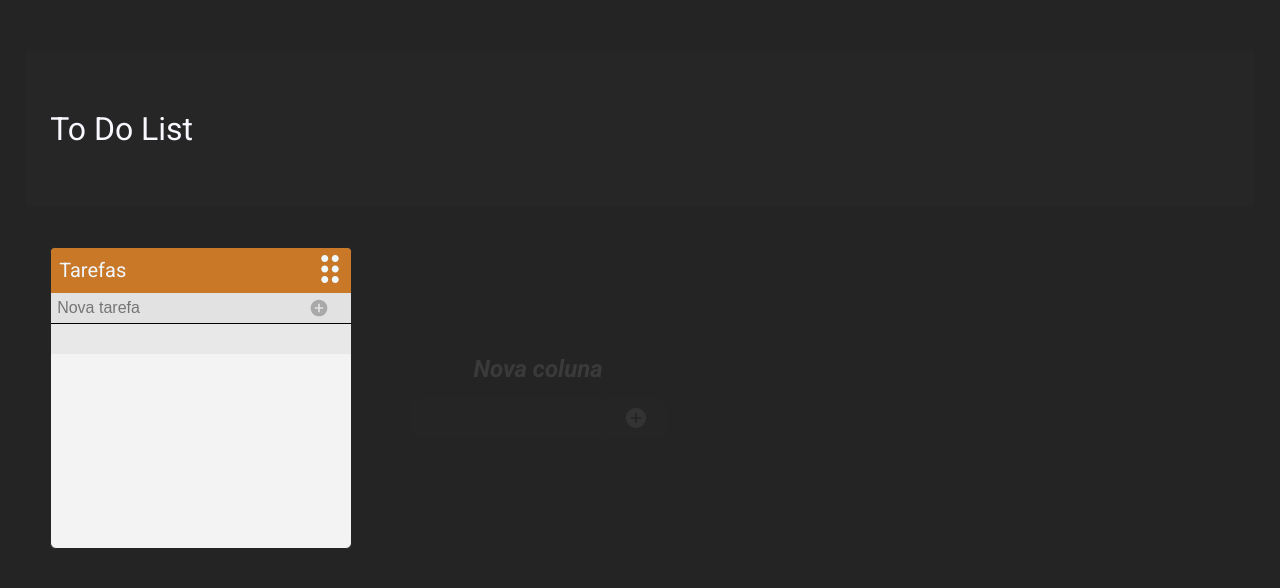
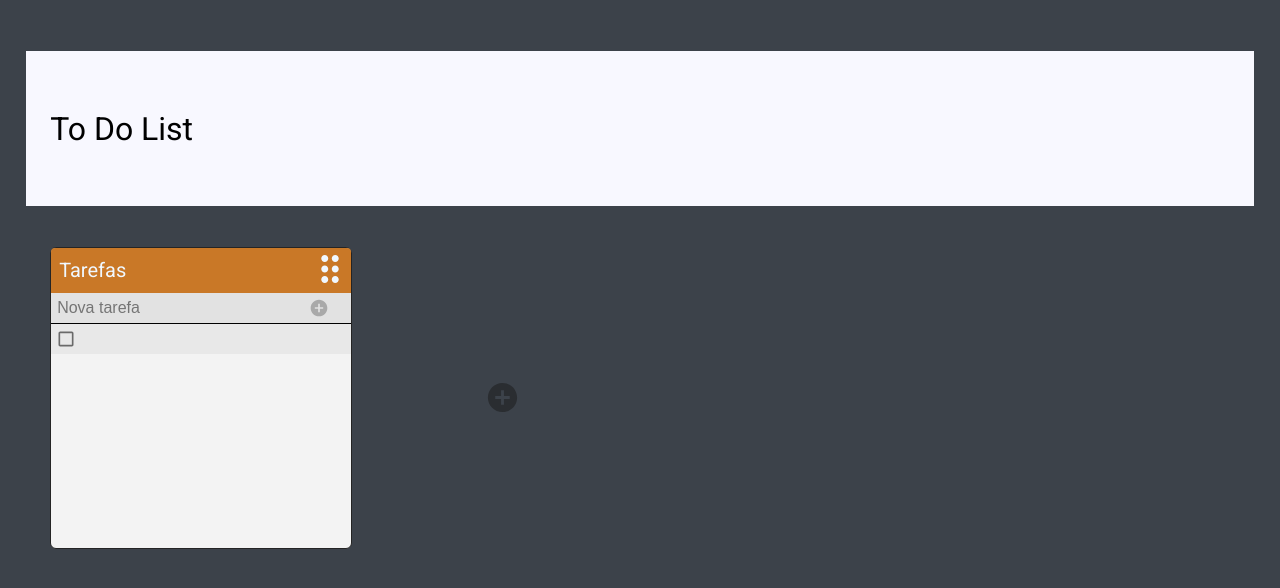
Before and after one commit to Felipe-Belotto/To-Do-List, a React app: page / in a window 1280 px wide. Both pictures are taken after a click on the button 319 px from the left and 307 px from the top of the page. Shown: the top 588 px of the page. Built offline with nearby package versions, Linux system fonts and the light colour scheme; the HTML template or start-up script is replaced by a standard one.

Commit message:
adicionando efeitos no input nova coluna

```diff
--- a/src/assets/components/InputNovaColuna/InputNovaColuna.module.css
+++ b/src/assets/components/InputNovaColuna/InputNovaColuna.module.css
@@ -3,7 +3,7 @@
 .input__coluna {
     width: calc(100% - 16px);
     height: 40px;
-    background-color: #51515147;
+    background-color: #b2b2b214;
     color: white;
     outline: none;
     border: 1px solid rgba(0, 0, 0, 0.18);
@@ -13,6 +13,6 @@
 }
 
 .input__coluna:hover {
-    background-color: #5d5d5d47;
+    background-color: #5d5d5d28;
     color: white;
 }
--- a/src/assets/components/Layout/Layout.jsx
+++ b/src/assets/components/Layout/Layout.jsx
@@ -5,12 +5,14 @@ import Coluna from '../Coluna/Coluna';
 import InputNovaColuna from '../InputNovaColuna/InputNovaColuna';
 import { Button, IconButton } from '@mui/material';
 import AddCircleSharpIcon from '@mui/icons-material/AddCircleSharp';
+import AddIcon from '@mui/icons-material/Add';
 
 function Layout() {
   const [colunas, setColunas] = useState(['Tarefas']);
   const [novaColuna, setNovaColuna] = useState();
   const [reorderAxis, setReorderAxis] = useState('x');
   const [maxColunas, setMaxColunas] = useState();
+  const [novaColunaDisplay, setNovaColunaDisplay] = useState(false);
 
   useEffect(() => {
 
@@ -55,6 +57,11 @@ function Layout() {
       return;
     }
 
+    function deletarColuna(nome) {
+      const novaListaColunas = colunas.filter((coluna) => coluna !== nome);
+      setColunas(novaListaColunas);
+    }
+
     if (maxColunas > colunas.length) {
       if (colunas.includes(novaColuna)) {
         alert('Já existe uma coluna com o mesmo nome');
@@ -62,6 +69,8 @@ function Layout() {
         const colunasAntigas = [...colunas];
         colunasAntigas.push(novaColuna);
         setColunas(colunasAntigas);
+        setNovaColunaDisplay(!novaColunaDisplay)
+        setNovaColuna("")
       }
     } else {
       alert('Número máximo de colunas atingido');
@@ -73,8 +82,10 @@ function Layout() {
     <section className={styles.container}>
 
       <div className={styles.header}>
+
       <h1 className={styles.titulo}>To Do List</h1>
-        </div>
+
+      </div>
 
       <Reorder.Group
         axis={reorderAxis}
@@ -85,27 +96,34 @@ function Layout() {
           listStyle: 'none',
           flexDirection: reorderAxis === 'y' ? 'column' : 'row',
           justifyContent: reorderAxis === 'y' ? 'center' : 'start',
-          padding:" 2%"
+          padding:" 2%",
         }}
       >
         {colunas.map((item) => (
-          <Coluna key={item} item={item} />
+          <Coluna key={item} item={item} onDeletarColuna={() => deletarColuna(item)} />
         ))}
 
-  <div className={styles.nova__coluna} style={{display: maxColunas > colunas.length ? "flex": "none"}}>
+ <section  style={{display: maxColunas > colunas.length ? "flex": "none", justifyContent:"center", alignItems:"center"}}>
 
+    <Button color='inherit' sx={{width:"300px", height:"100%", display: novaColunaDisplay ? "none" : "flex"}} onClick={() => setNovaColunaDisplay(!novaColunaDisplay)}>
+    <AddCircleSharpIcon fontSize='large'sx={{color:"#1a1a1a83"}} />
+    </Button>
+
+  <div className={styles.nova__coluna} style={{display: novaColunaDisplay ? "flex" : "none"}}>
   <h3>Nova coluna</h3>
 
   <div style={{display:"flex", alignItems:"center"}}>
 
    <InputNovaColuna titulo="Nova Coluna" value={novaColuna} onSubmit={adicionarNovaColuna} onChange={(e) => setNovaColuna(e.target.value)} />
 
-    <Button onClick={adicionarNovaColuna} style={{display: "flex", height:"40px", backgroundColor:"#51515147", border:"none", borderRadius:"0 12px 12px 0", alignItems:"center"}}>
+    <Button color="inherit" onClick={adicionarNovaColuna} style={{display: "flex", height:"40px", backgroundColor:"#51515147", border:"none", borderRadius:"0 12px 12px 0", alignItems:"center"}}>
     <AddCircleSharpIcon style={{ color: 'rgba(245, 245, 245, 0.703)'}} />
     </Button>
-      </div>
+    </div>
+   </div>
 
-       </div>
+    </section>
+
       </Reorder.Group>
 
     </section>
--- a/src/assets/components/Layout/Layout.module.css
+++ b/src/assets/components/Layout/Layout.module.css
@@ -12,12 +12,13 @@
     flex-direction: column;
     gap: 16px;
     padding: 5% 2%;
-    background-color: #312d2d4d;
+    background-color: #f8f8ff;
 }
 
 .titulo {
     font-size: 32px;
-
+    color: rgb(255, 255, 255);
+    color: black;
 }
 
 .nova__coluna {
@@ -31,20 +32,15 @@
     border-radius: 6px 12px 12px 6px;
     font-weight: bold;
     color: whitesmoke;
-    opacity: 10%;
-    transition: 0.5s;
+    opacity: 100%;
     margin: 0 20px;
-}
-
-.nova__coluna:focus-within {
-    opacity: 100%;
 }
 
 
 .nova__coluna h3{
-    font-size: 24px;
-    font-weight: bold;
-    font-style: italic;
+    text-align: center;
+    color: #ffffffc8;
+    font-size: 20px;
 }
 
 
--- a/src/assets/components/Tarefa/Tarefa.jsx
+++ b/src/assets/components/Tarefa/Tarefa.jsx
@@ -3,6 +3,8 @@
   import { Button, IconButton } from '@mui/material';
   import DeleteIcon from '@mui/icons-material/Delete';
   import DoneIcon from '@mui/icons-material/Done';
+  import CheckBoxOutlineBlankIcon from '@mui/icons-material/CheckBoxOutlineBlank';
+  import CheckBoxIcon from '@mui/icons-material/CheckBox';
 
   function Tarefa(props) {
 
@@ -13,14 +15,16 @@
 
       }}>
 
-      <IconButton className={styles.botao} aria-label="done" size="small" onClick={props.onAlterarStatus}>
-      <DoneIcon fontSize="small" />
+
+      <IconButton aria-label="done" size="small" onClick={props.onAlterarStatus}>
+      {props.status ?<CheckBoxIcon sx={{color:"green"}} fontSize="small" /> : <CheckBoxOutlineBlankIcon fontSize="small" /> }
       </IconButton>
       <p>{props.nome}</p>
 
-      <IconButton className={styles.botao} aria-label="delete" size="small" onClick={props.onDelete}>
+
+      {<IconButton className={styles.botao} aria-label="delete" size="small" onClick={props.onDelete}>
       <DeleteIcon fontSize="small"  />
-      </IconButton>
+      </IconButton>}
       </div>
     );
   }
--- a/src/assets/components/Tarefa/Tarefa.module.css
+++ b/src/assets/components/Tarefa/Tarefa.module.css
@@ -11,7 +11,6 @@
 
 .botao {
     opacity: 0%;
-    transition: 2s;
 }
 
 .tarefa:hover .botao {
--- a/src/index.css
+++ b/src/index.css
@@ -6,7 +6,7 @@
   font-family: 'Roboto', sans-serif;
   font-size: 16px;
   color: rgba(255, 255, 255, 0.87);
-  background-color: #242424;
+  background-color: #3c424a;
   color: ghostwhite;
 }
 
```
